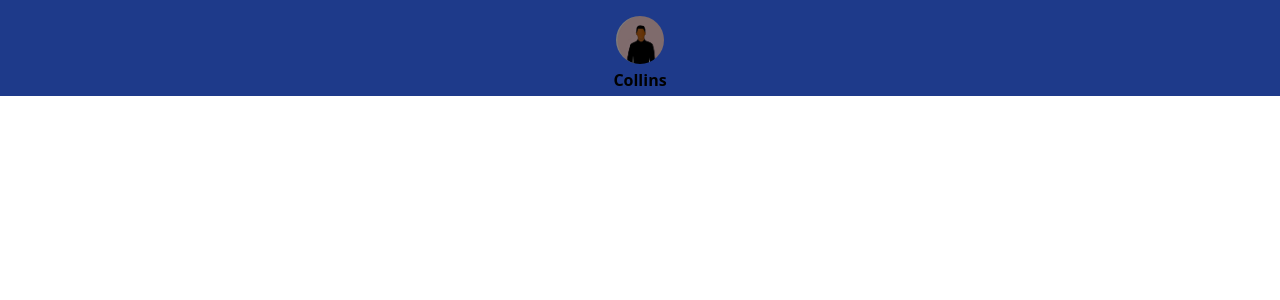
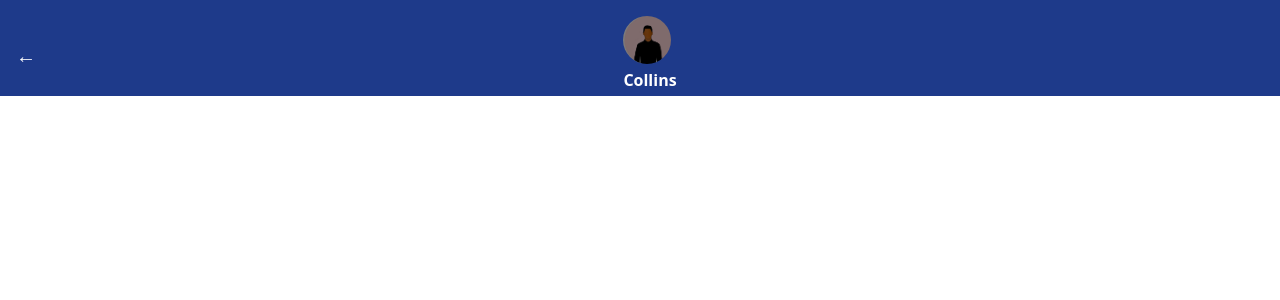
Before and after one commit to ikotun-dev/WhispR, a Vue app: page /chatpage in a window 1280 px wide. Shown: the top 300 px of the page. Built offline with nearby package versions, Linux system fonts and the light colour scheme.

Commit message:
features

```diff
--- a/src/components/ChatTop.vue
+++ b/src/components/ChatTop.vue
@@ -1,7 +1,12 @@
 <template>
-    <div class="bg-blue-900 h-24 pt-4 sm:flex sm:items-center flex-col sm:justify-center sm:flex-col ">
+    <div class="bg-blue-900 h-24 pt-4 px-4 sm:flex sm:items-center sm:justify-between">
+        <button class="text-white .wave-emoji text-xl" @click="goBack">&leftarrow;</button>
+
+    <div class="m-auto">
         <img class="sm:h-12 sm:w-12 lg:h-13 lg:w-13 rounded-full" :src="require('../assets/images/832.jpg')" >
-        <h2 class="sm:mt-2 lg:mt-1 lg:mb-1 font-extrabold">Collins</h2>
+        <h2 class="sm:mt-2 lg:mt-1 lg:mb-1 text-white font-extrabold">Collins</h2>
+    </div>
+
     </div>
 </template>
 <style scoped>
@@ -11,3 +16,17 @@
 
 
 </style>
+<script>
+export default{
+    return : {
+        data : {
+
+        },
+        methods : {
+            goBack(){
+                this.$router.go(-1)
+            }
+        }
+    }
+}
+</script>
```
